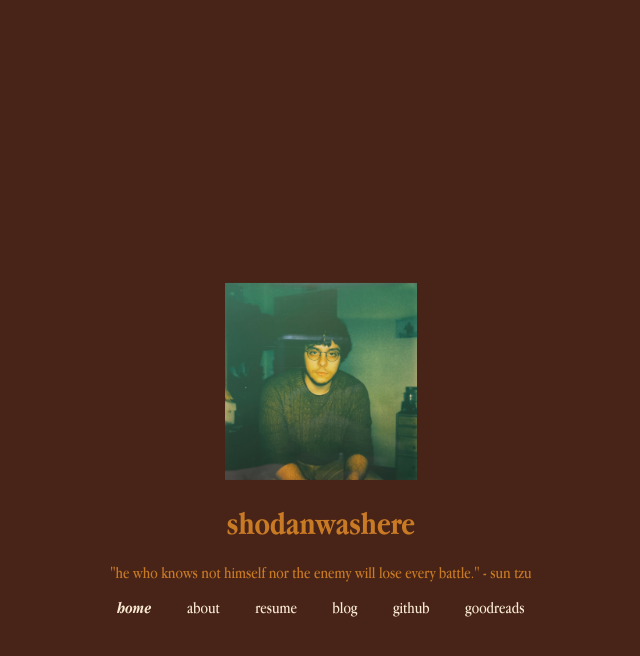
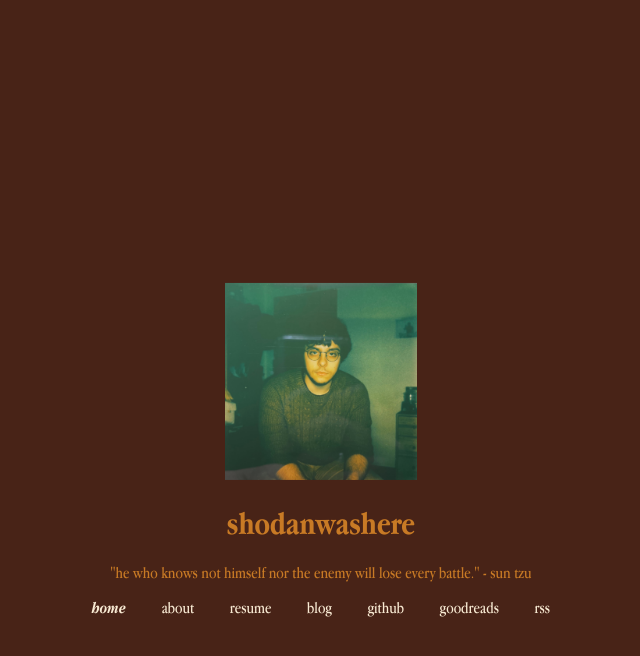
Before and after one commit to shodanwashere/shodanwashere.github.io, a Jekyll site: the page built from index.html, in a window 1280 px wide. Shown: the top 656 px of the page, without its empty margins (319-959 px from the left). Built offline with Jekyll 4.4.1, drawn with Linux system fonts in a browser that asks for light colours.

Commit message:
added RSS feed to navigation

```diff
--- a/_data/navigation.yml
+++ b/_data/navigation.yml
@@ -10,3 +10,5 @@
   link: https://github.com/shodanwashere
 - name: goodreads
   link: https://www.goodreads.com/user/show/176634048-nuno-dias
+- name: rss
+  link: /feed.xml
```
